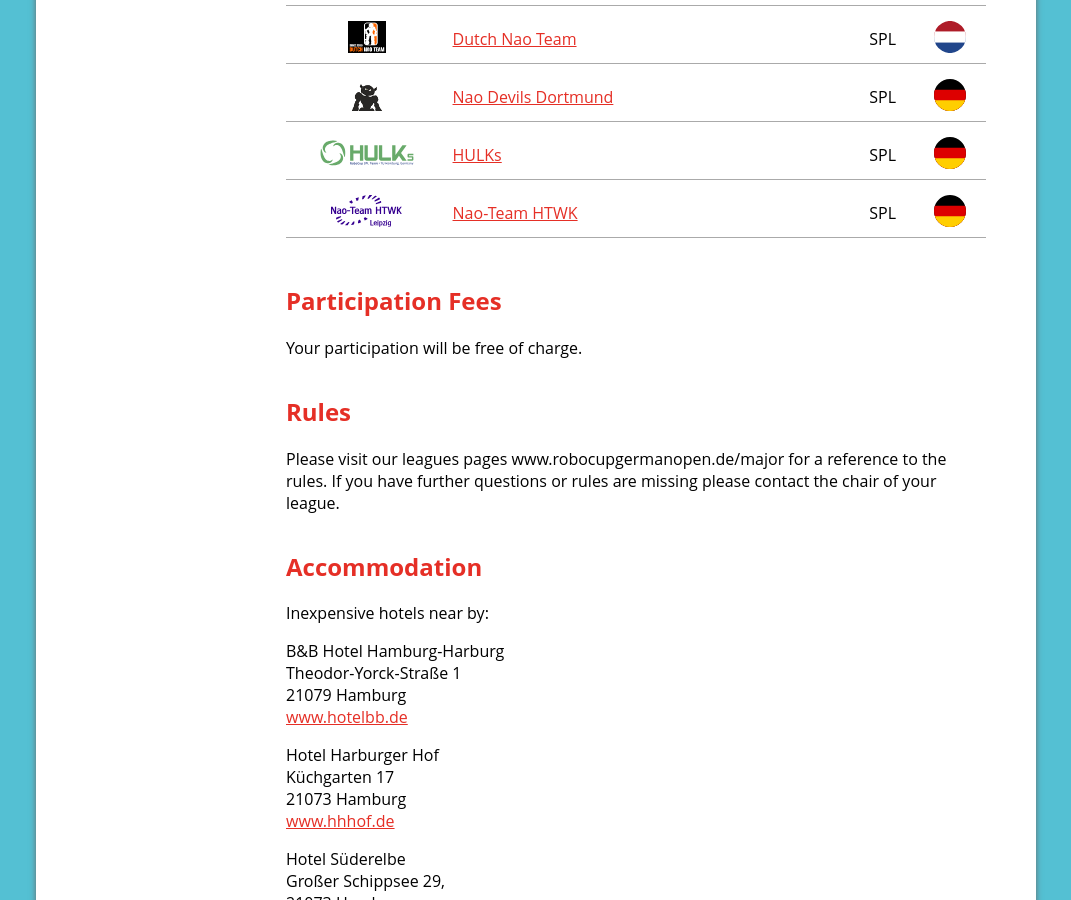
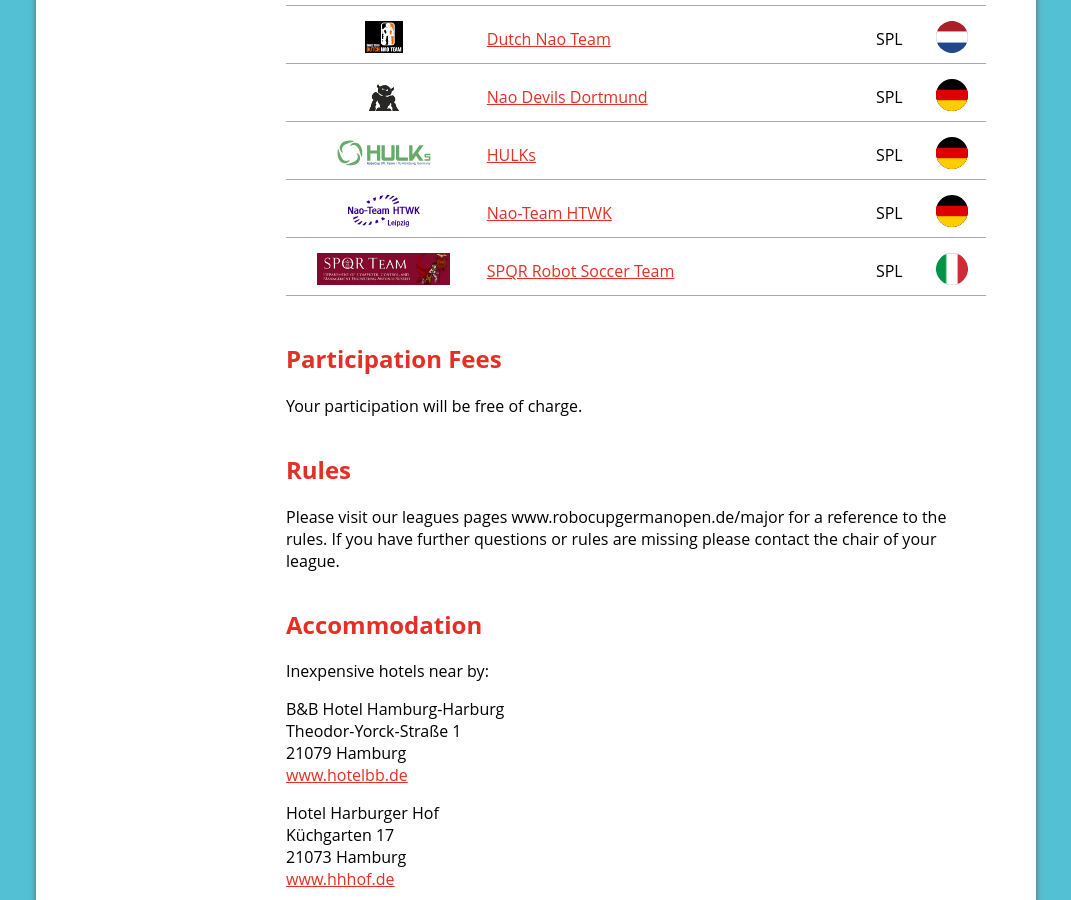
Before and after one commit to RHOrga/rhorga.github.io, a Jekyll site: the page built from 2018/en/teams.md, in a window 1280 px wide and 900 px high, scrolled down 820 px. Shown: the whole window, without its empty margins (104-1175 px from the left). Built offline with Jekyll 4.4.1, drawn with Linux system fonts in a browser that asks for light colours.

Commit message:
Add SPQR to registered teams

```diff
--- a/2018/en/teams.md
+++ b/2018/en/teams.md
@@ -16,13 +16,14 @@ Please submit your registration as soon as possible to help us simplify planning
 
 |   | Team | Liga | Land |
 |---|------|------|------|
-| ![](/assets/img/teams/Bembelbots.png){: height="32"} | [Bembelbots](https://www.jrl.cs.uni-frankfurt.de/web/robocup) | SPL | ![DE](/assets/img/de.svg) |
-| ![](/assets/img/teams/Berlin United - NaoTH.png){: height="32"} | [Berlin United - Nao Team Humboldt](http://naoth.de) | SPL | ![DE](/assets/img/de.svg) |
-| ![](/assets/img/teams/B-Human.png){: height="32"} | [B-Human](https://www.b-human.de) | SPL | ![DE](/assets/img/de.svg) |
+| ![](/assets/img/teams/Bembelbots.png){: height="32"} | [Bembelbots](https://www.jrl.cs.uni-frankfurt.de/web/robocup) | SPL | ![DE](/assets/img/de.svg){: height="32"} |
+| ![](/assets/img/teams/Berlin United - NaoTH.png){: height="32"} | [Berlin United - Nao Team Humboldt](http://naoth.de) | SPL | ![DE](/assets/img/de.svg){: height="32"} |
+| ![](/assets/img/teams/B-Human.png){: height="32"} | [B-Human](https://www.b-human.de) | SPL | ![DE](/assets/img/de.svg){: height="32"} |
 | ![](/assets/img/teams/DNT_logo.png){: height="32"} | [Dutch Nao Team](http://www.dutchnaoteam.nl) | SPL | ![NL](/assets/img/nl.svg){: height="32"} |
-| ![](/assets/img/teams/Nao Devils Dortmund.png){: height="32"} | [Nao Devils Dortmund](https://naodevils.de/) | SPL | ![DE](/assets/img/de.svg) |
-| ![](/assets/img/teams/HULKs.svg){: height="32"} | [HULKs](https://hulks.de) | SPL | ![DE](/assets/img/de.svg) |
-| ![](/assets/img/teams/Nao-Team HTWK.svg){: height="32"} | [Nao-Team HTWK](http://www.htwk-robots.de) | SPL | ![DE](/assets/img/de.svg) |
+| ![](/assets/img/teams/Nao Devils Dortmund.png){: height="32"} | [Nao Devils Dortmund](https://naodevils.de/) | SPL | ![DE](/assets/img/de.svg){: height="32"} |
+| ![](/assets/img/teams/HULKs.svg){: height="32"} | [HULKs](https://hulks.de) | SPL | ![DE](/assets/img/de.svg){: height="32"} |
+| ![](/assets/img/teams/Nao-Team HTWK.svg){: height="32"} | [Nao-Team HTWK](http://www.htwk-robots.de) | SPL | ![DE](/assets/img/de.svg){: height="32"} |
+| ![](/assets/img/teams/spqr.jpg){: height="32"} | [SPQR Robot Soccer Team](http://spqr.diag.uniroma1.it/) | SPL | ![IT](/assets/img/it.svg){: height="32"} |
 {: class="teams"}
 
 ## Participation Fees
```
Also changed, not shown: assets/img/teams/spqr.jpg (added).
